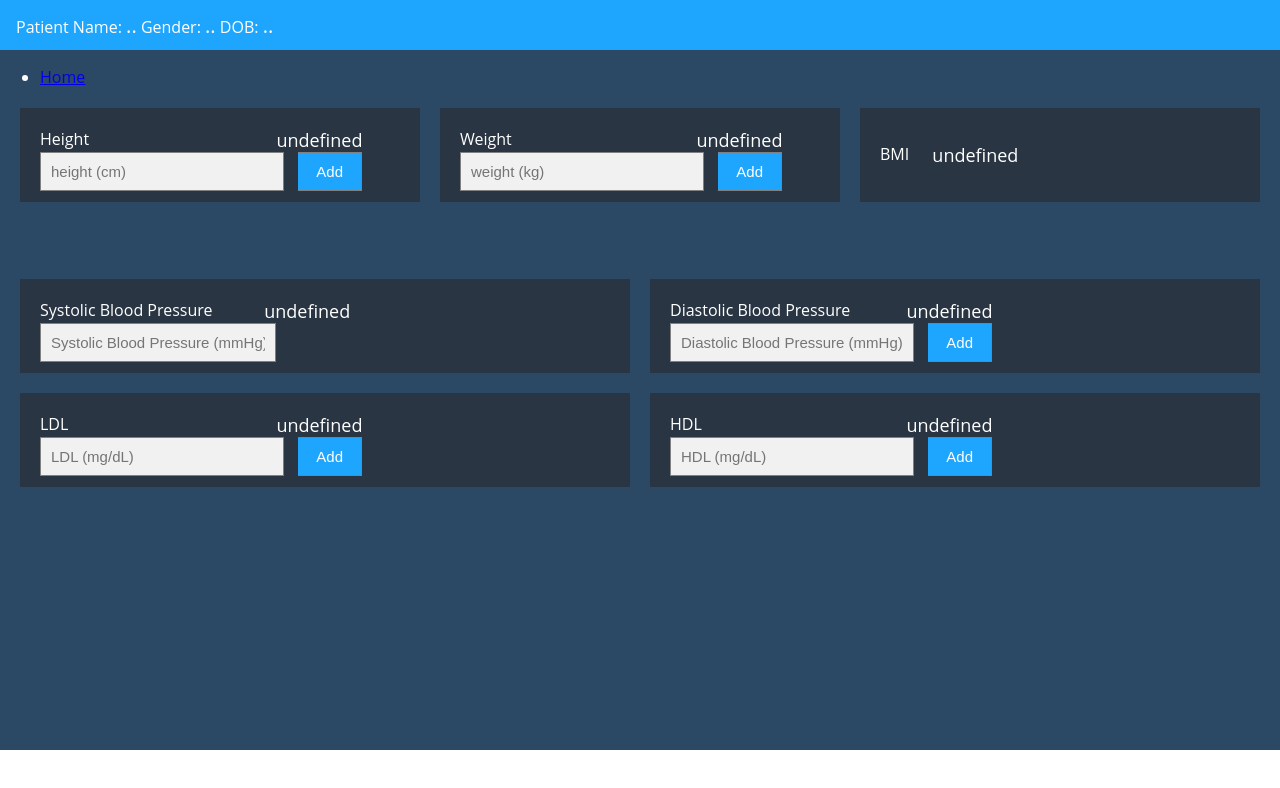
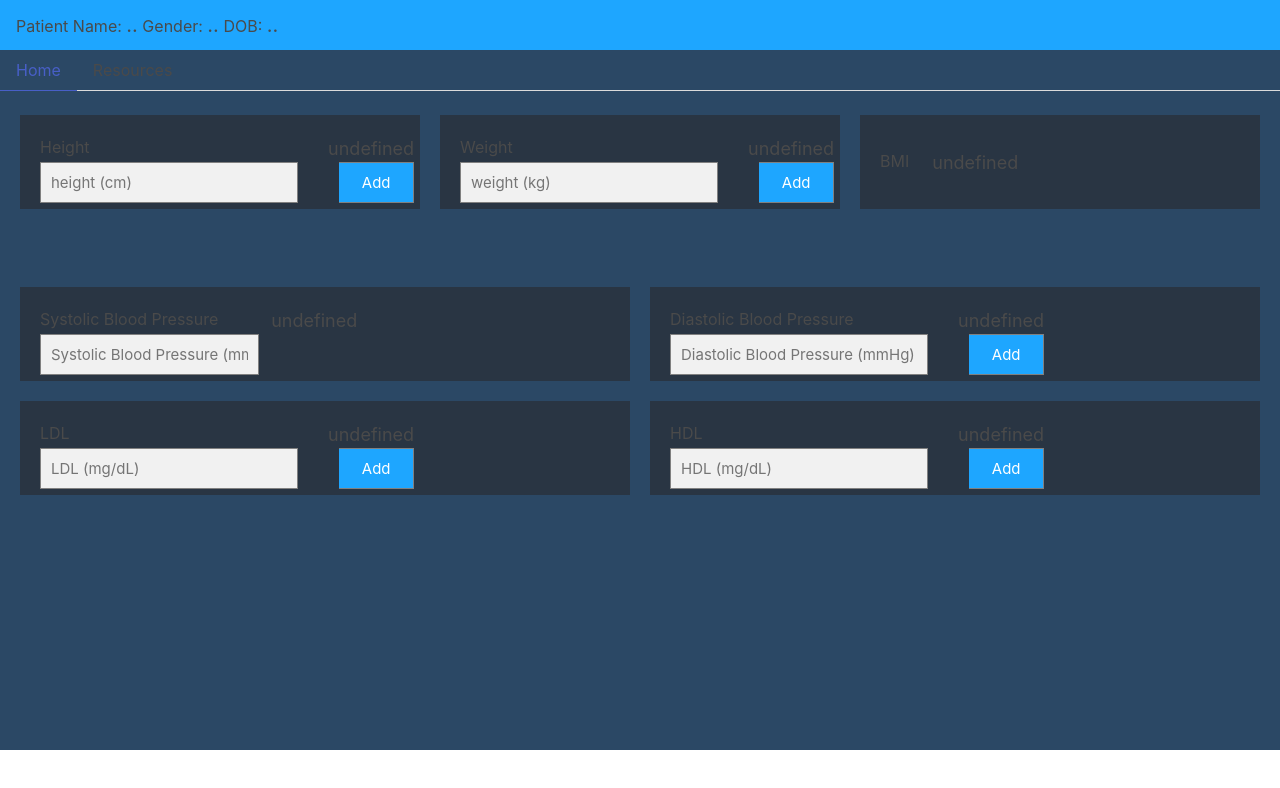
Before and after one commit to Cphrampus/cs6440-individual-project, a plain HTML site: page index.html in a window 1280 px wide. Drawn offline with nearby package versions, Linux system fonts and the light colour scheme; no server answers.

Commit message:
pull in bulma for tab styling

```diff
--- a/index.html
+++ b/index.html
@@ -6,6 +6,7 @@
 <head>
     <link rel="stylesheet" href="./lib/css/styles.css">
     <link rel="stylesheet" href="./lib/css/highcharts.css">
+    <link rel="stylesheet" href="https://cdnjs.cloudflare.com/ajax/libs/bulma/0.4.2/css/bulma.min.css">
 
     <!-- template for the modal component, from vue js examples -->
     <script type="text/x-template" id="modal-template">
@@ -146,6 +147,9 @@
                         <div id="hdl-container"></div>
                     </figure>
                 </tab>
+                <tab name="Resources">
+                    Resources and stuff
+                </tab>
             </tabs>
         </main>
     </div>
```
